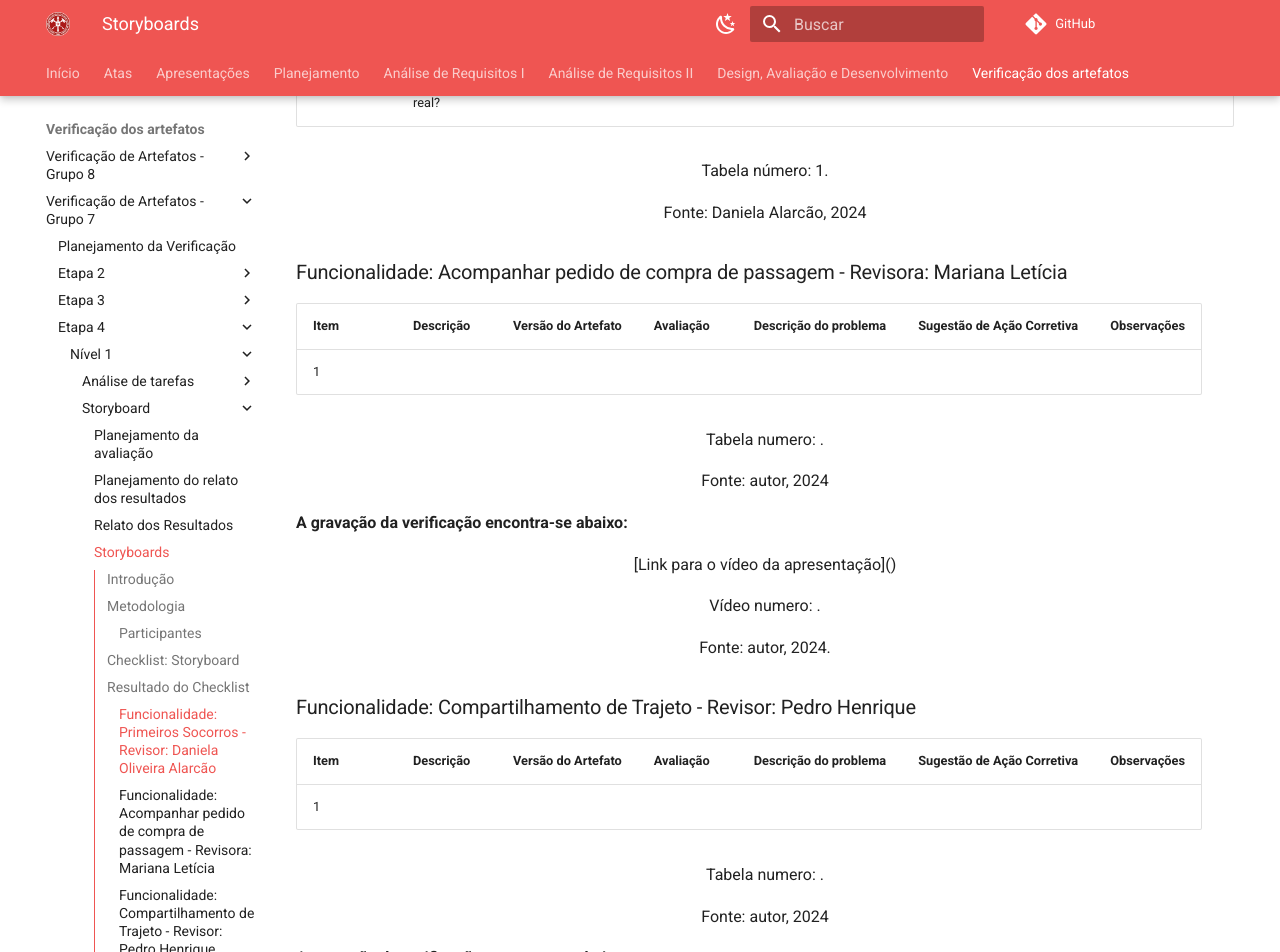
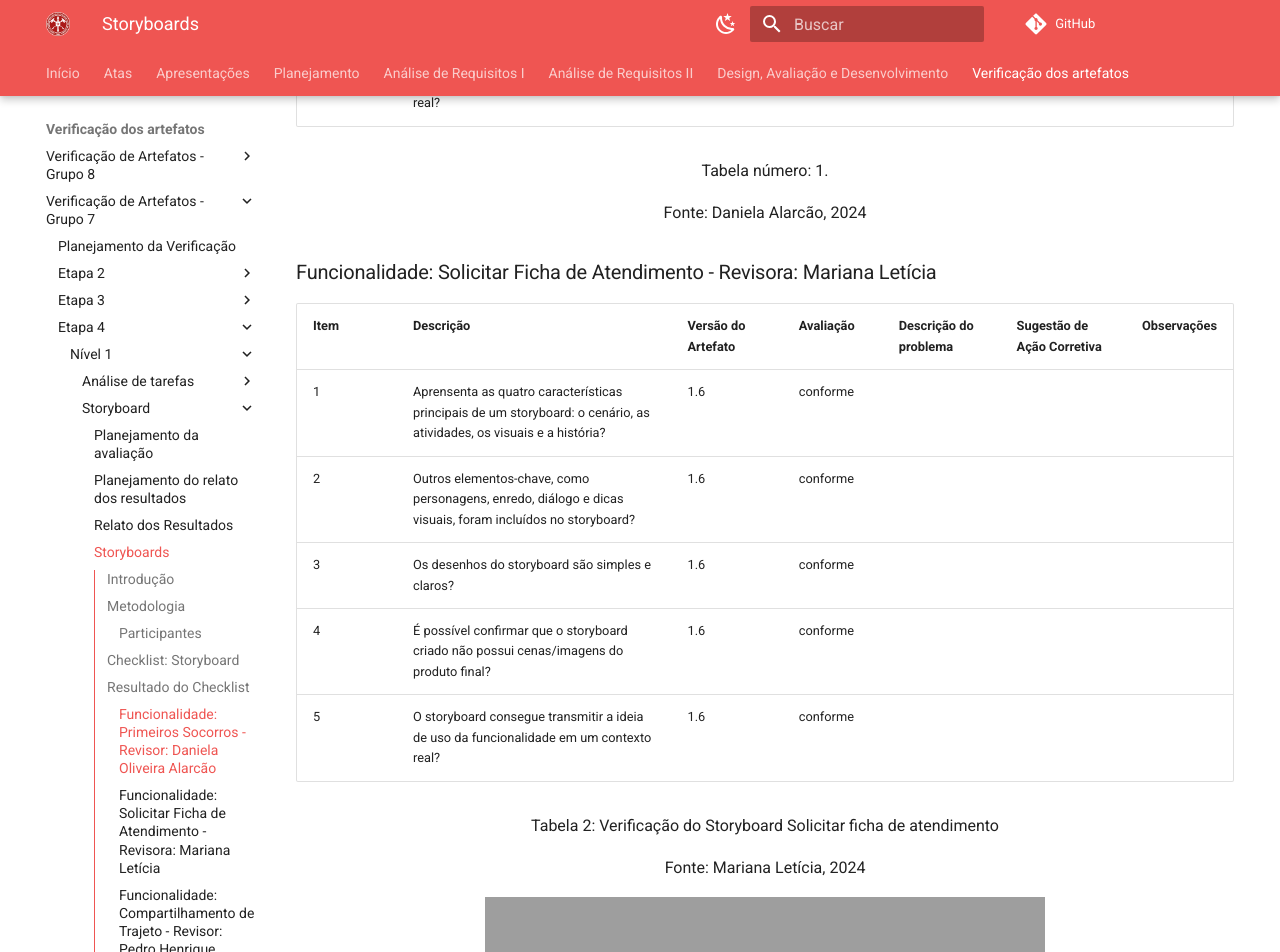
Before and after one commit to Interacao-Humano-Computador/2024.1-CBMERJ, an MkDocs documentation site: the page built from docs/verificacao_artefatos/verificacao_nosso_grupo/etapa_4/nivel_1/storyboard/storyboard.md, in a window 1280 px wide and 1400 px high, scrolled down 2477 px. Shown: the top 952 px of the window. Built offline with MkDocs 1.6.1 and Material for MkDocs 9.7.7, drawn with Linux system fonts in a browser that asks for light colours; comment, search, counter and statistics services are not loaded; some of the changed text lies outside the part shown; grey boxes are pictures that could not be loaded.

Commit message:
adicionando verificação do storyboard Solicitar ficha de atendimento

```diff
--- a/docs/verificacao_artefatos/verificacao_nosso_grupo/etapa_4/nivel_1/storyboard/storyboard.md
+++ b/docs/verificacao_artefatos/verificacao_nosso_grupo/etapa_4/nivel_1/storyboard/storyboard.md
@@ -54,27 +54,26 @@ A lista de verificações abaixo detalha os aspectos que serão analisados duran
 <p style="text-align: center">Tabela número: 1.</p>
 <p style="text-align: center">Fonte: Daniela Alarcão, 2024</p>
 
-### Funcionalidade: Acompanhar pedido de compra de passagem - Revisora: Mariana Letícia
+### Funcionalidade: Solicitar Ficha de Atendimento - Revisora: Mariana Letícia
 
 | Item | Descrição      | Versão do Artefato | Avaliação      | Descrição do problema | Sugestão de Ação Corretiva | Observações |
 | ---- | -------------- | ------------------ | -------------- | --------------------- | -------------------------- | ----------- |
-|  1   |  | | |  |  | |
+|  1   | Aprensenta as quatro características principais de um storyboard: o cenário, as atividades, os visuais e a história?  | 1.6 | conforme |  |  | |
+|  2   | Outros elementos-chave, como personagens, enredo, diálogo e dicas visuais, foram incluídos no storyboard? | 1.6 | conforme |  |  | |
+|  3   | Os desenhos do storyboard são simples e claros? | 1.6 | conforme |  |  | |
+|  4   | É possível confirmar que o storyboard criado não possui cenas/imagens do produto final? | 1.6 | conforme  |  |  | |
+|  5   | O storyboard consegue transmitir a ideia de uso da funcionalidade em um contexto real? |1.6 | conforme |  | |
 
-<p style="text-align: center">Tabela numero: .</p>
-<p style="text-align: center">Fonte: autor, 2024</p>
+<p style="text-align: center">Tabela 2: Verificação do Storyboard Solicitar ficha de atendimento </p>
+<p style="text-align: center">Fonte: Mariana Letícia, 2024</p>
 
-**A gravação da verificação encontra-se abaixo:**
-
-<center>
-
-[Link para o vídeo da apresentação]()
-
-<!-- iframe aqui-->
-
-<p>Vídeo numero: .</p>
-Fonte: autor, 2024.
+<center
+>
+<iframe width="560" height="315" src="https://www.youtube.com/embed/BgJfh32HxXI?si=aXogi0SZ-aYCFryP" title="YouTube video player" frameborder="0" allow="accelerometer; autoplay; clipboard-write; encrypted-media; gyroscope; picture-in-picture; web-share" referrerpolicy="strict-origin-when-cross-origin" allowfullscreen></iframe>
 
 </center>
+<p style="text-align: center">Vídeo 2: Verificação do Storyboard Solicitar ficha de atendimento .</p>
+<p style="text-align: center">Fonte: Mariana Letícia, 2024</p>
 
 ### Funcionalidade: Compartilhamento de Trajeto - Revisor: Pedro Henrique
 
```
